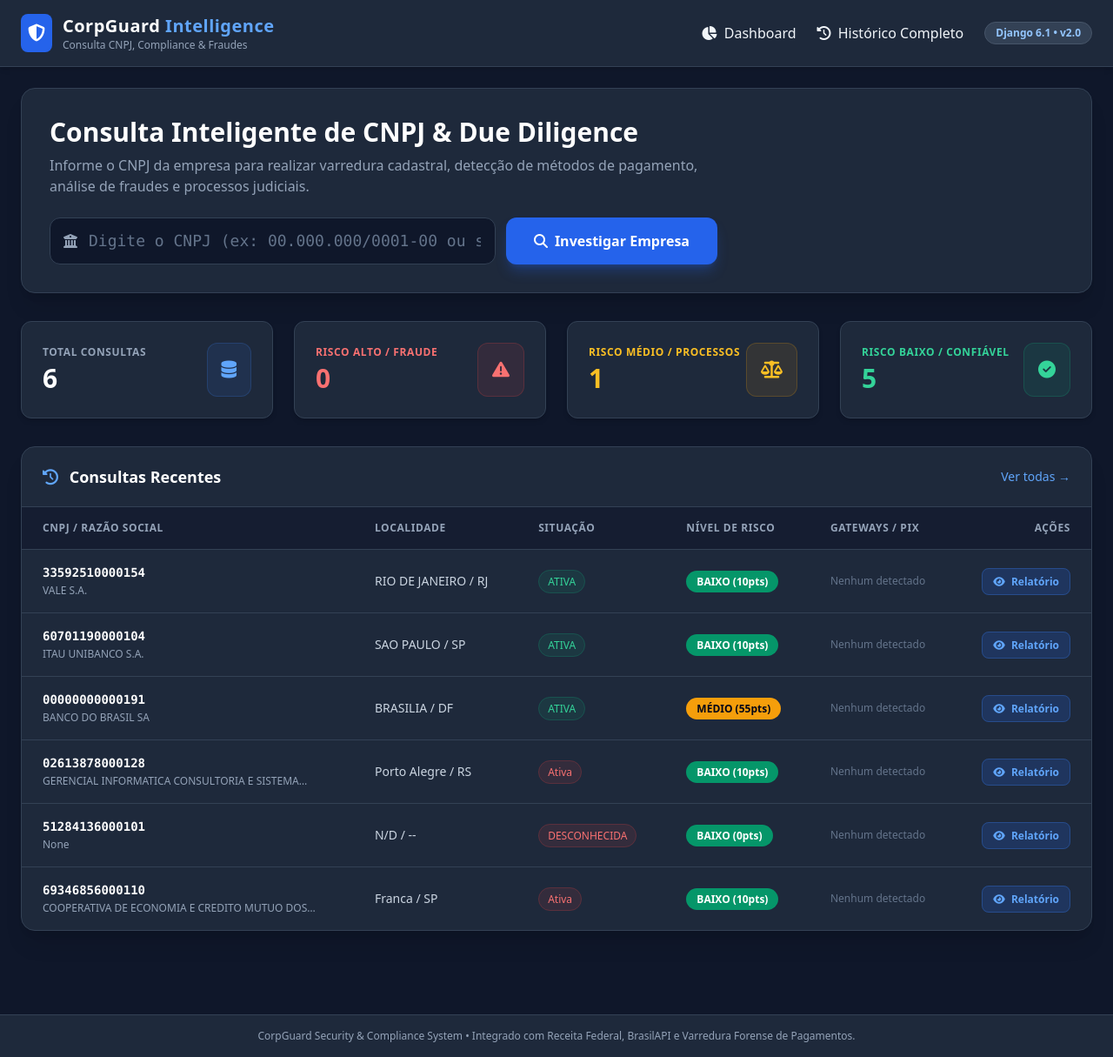
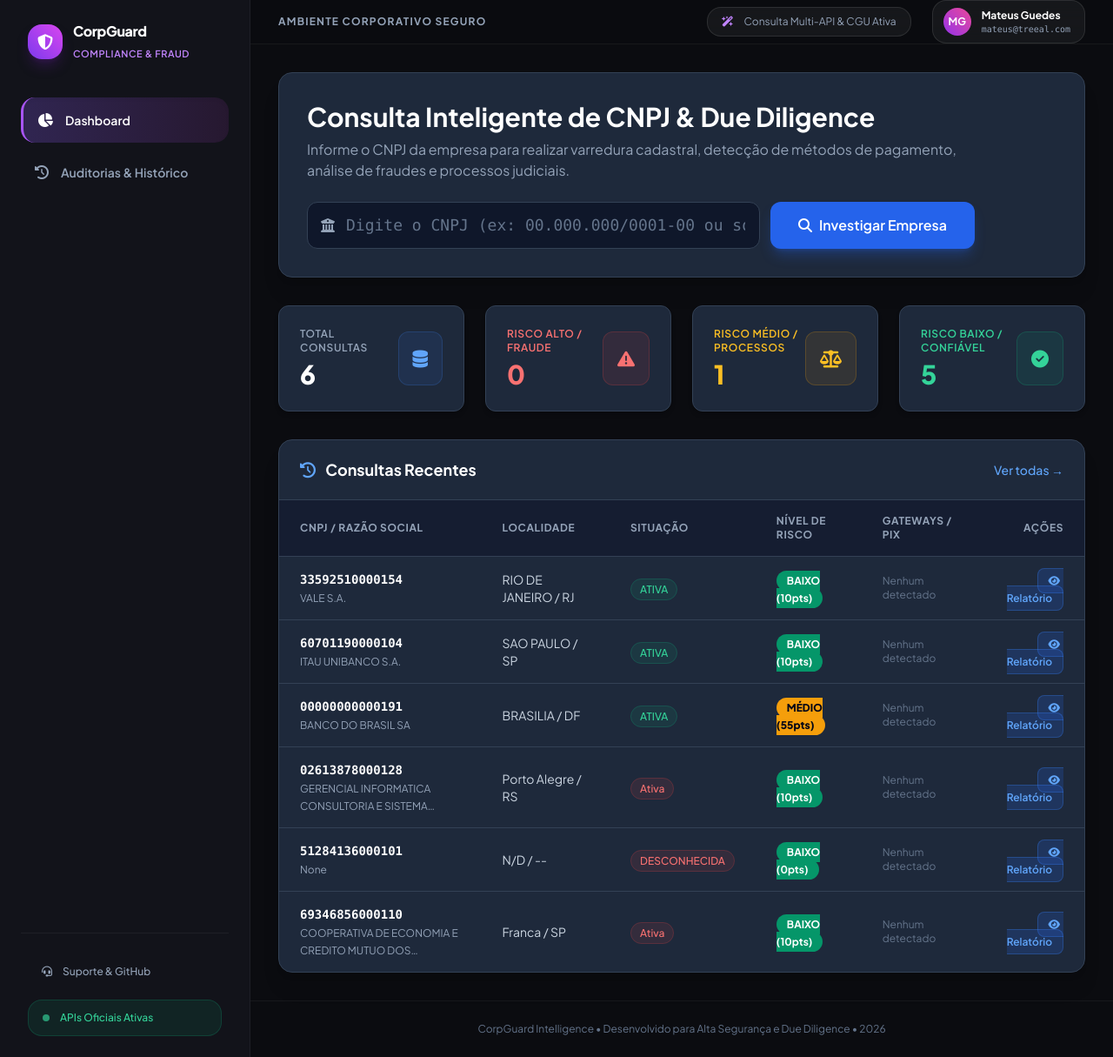
Before and after one commit to mateus17bk/treeal-corporate-security, a Django app: page / in a window 1280 px wide. Shown: the whole page at 87% size. Run offline with Django 5.2, Linux system fonts and the light colour scheme; data comes from the database, SQL or seed files in the repository; some libraries are stand-ins or nearby versions.

Commit message:
ux: Sincroniza base.html na pasta do app corporate_intel para refletir o design Helios Fintech
Co-Authored-By: Claude Code <noreply@anthropic.com>

```diff
--- a/corporate_intel/templates/corporate_intel/base.html
+++ b/corporate_intel/templates/corporate_intel/base.html
@@ -1,57 +1,127 @@
 <!DOCTYPE html>
-<html lang="pt-BR">
+<html lang="pt-BR" class="h-full bg-[#0b0c10]">
 <head>
     <meta charset="UTF-8">
     <meta name="viewport" content="width=device-width, initial-scale=1.0">
-    <title>{% block title %}Corporate Intel & Anti-Fraud Platform{% endblock %}</title>
+    <title>{% block title %}CorpGuard Intelligence • Dashboard{% endblock %}</title>
     <!-- Tailwind CSS CDN -->
     <script src="https://cdn.tailwindcss.com"></script>
     <link rel="stylesheet" href="https://cdnjs.cloudflare.com/ajax/libs/font-awesome/6.4.0/css/all.min.css">
+    <link rel="preconnect" href="https://fonts.googleapis.com">
+    <link rel="preconnect" href="https://fonts.gstatic.com" crossorigin>
+    <link href="https://fonts.googleapis.com/css2?family=Plus+Jakarta+Sans:wght@400;500;600;700;800&family=JetBrains+Mono:wght@400;500&display=swap" rel="stylesheet">
+    <style>
+        body { font-family: 'Plus Jakarta Sans', sans-serif; background-color: #0b0c10; color: #e2e8f0; }
+        .font-mono { font-family: 'JetBrains Mono', monospace; }
+        .glass-card {
+            background: linear-gradient(135deg, rgba(26, 27, 38, 0.75) 0%, rgba(18, 19, 26, 0.85) 100%);
+            backdrop-filter: blur(16px);
+            border: 1px solid rgba(255, 255, 255, 0.07);
+        }
+        .sidebar-item-active {
+            background: linear-gradient(90deg, rgba(139, 92, 246, 0.25) 0%, rgba(217, 70, 239, 0.1) 100%);
+            border-left: 3px solid #a855f7;
+        }
+    </style>
 </head>
-<body class="bg-slate-900 text-slate-100 min-h-screen flex flex-col font-sans">
+<body class="h-full flex overflow-hidden">
 
-    <!-- Navbar -->
-    <nav class="bg-slate-800 border-b border-slate-700 px-6 py-4 flex justify-between items-center shadow-md">
-        <div class="flex items-center space-x-3">
-            <div class="bg-blue-600 p-2 rounded-lg text-white font-bold text-xl">
-                <i class="fa-solid fa-shield-halved"></i>
+    <!-- Sidebar (Estilo Helios Investments / Dark Fintech) -->
+    <aside class="w-72 bg-[#12131a] border-r border-white/5 flex flex-col justify-between hidden lg:flex p-6 shrink-0">
+        <div>
+            <!-- Logo / Brand -->
+            <div class="flex items-center space-x-3 mb-10 px-2">
+                <div class="w-10 h-10 rounded-2xl bg-gradient-to-tr from-violet-600 to-fuchsia-500 flex items-center justify-center text-white shadow-lg shadow-purple-900/40">
+                    <i class="fa-solid fa-shield-halved text-lg"></i>
                 </div>
                 <div>
-                <span class="text-xl font-extrabold tracking-wide text-white">CorpGuard <span class="text-blue-400">Intelligence</span></span>
-                <span class="text-xs block text-slate-400">Consulta CNPJ, Compliance & Fraudes</span>
+                    <span class="text-base font-extrabold tracking-tight text-white block">CorpGuard</span>
+                    <span class="text-[11px] text-purple-400 font-semibold tracking-wider uppercase">Compliance & Fraud</span>
                 </div>
             </div>
+
+            <!-- Navigation Links -->
+            <nav class="space-y-2">
+                <a href="{% url 'dashboard' %}" class="flex items-center space-x-3.5 px-4 py-3.5 rounded-2xl text-sm font-semibold transition {% if request.resolver_match.url_name == 'dashboard' %}sidebar-item-active text-white shadow-inner{% else %}text-slate-400 hover:text-white hover:bg-white/5{% endif %}">
+                    <i class="fa-solid fa-chart-pie text-base"></i>
+                    <span>Dashboard</span>
+                </a>
+                <a href="{% url 'historico' %}" class="flex items-center space-x-3.5 px-4 py-3.5 rounded-2xl text-sm font-semibold transition {% if request.resolver_match.url_name == 'historico' %}sidebar-item-active text-white shadow-inner{% else %}text-slate-400 hover:text-white hover:bg-white/5{% endif %}">
+                    <i class="fa-solid fa-history text-base"></i>
+                    <span>Auditorias & Histórico</span>
+                </a>
+            </nav>
+        </div>
+
+        <!-- Footer / Support inside Sidebar -->
+        <div class="space-y-3 pt-6 border-t border-white/5 px-2">
+            <a href="https://github.com/rtadewald/skills" target="_blank" class="flex items-center space-x-3 px-4 py-3 rounded-2xl text-xs font-medium text-slate-400 hover:text-white hover:bg-white/5 transition">
+                <i class="fa-solid fa-headset text-slate-400"></i>
+                <span>Suporte & GitHub</span>
+            </a>
+            <div class="flex items-center space-x-3 px-4 py-3 rounded-2xl text-xs font-medium text-emerald-400 bg-emerald-500/10 border border-emerald-500/20">
+                <span class="w-2 h-2 rounded-full bg-emerald-400 animate-pulse"></span>
+                <span>APIs Oficiais Ativas</span>
+            </div>
+        </div>
+    </aside>
+
+    <!-- Main Wrapper -->
+    <div class="flex-1 flex flex-col min-w-0 overflow-y-auto">
+
+        <!-- Topbar -->
+        <header class="h-20 bg-[#0b0c10]/80 backdrop-blur-md border-b border-white/5 px-8 flex justify-between items-center sticky top-0 z-40">
+            <div class="flex items-center space-x-4">
+                <span class="text-xs font-bold text-slate-400 uppercase tracking-widest hidden sm:inline">Ambiente Corporativo Seguro</span>
+            </div>
+
+            <!-- Profile & Search Ask Bar -->
             <div class="flex items-center space-x-6">
-            <a href="{% url 'dashboard' %}" class="hover:text-blue-400 transition font-medium"><i class="fa-solid fa-chart-pie mr-1"></i> Dashboard</a>
-            <a href="{% url 'historico' %}" class="hover:text-blue-400 transition font-medium"><i class="fa-solid fa-history mr-1"></i> Histórico Completo</a>
-            <span class="bg-slate-700 text-xs px-3 py-1 rounded-full text-blue-300 font-semibold border border-slate-600">Django 6.1 • v2.0</span>
+                <div class="hidden md:flex items-center bg-white/5 border border-white/10 px-4 py-2 rounded-2xl text-xs text-slate-400 space-x-3">
+                    <i class="fa-solid fa-wand-magic-sparkles text-purple-400"></i>
+                    <span>Consulta Multi-API & CGU Ativa</span>
                 </div>
-    </nav>
+
+                <!-- User Profile Badge -->
+                <div class="flex items-center space-x-3 bg-white/5 border border-white/10 pl-3 pr-4 py-2 rounded-2xl">
+                    <div class="w-8 h-8 rounded-full bg-gradient-to-tr from-purple-600 to-pink-500 flex items-center justify-center font-bold text-white text-xs">
+                        MG
+                    </div>
+                    <div class="text-left">
+                        <span class="text-xs font-bold text-white block">Mateus Guedes</span>
+                        <span class="text-[10px] text-slate-400 block font-mono">mateus@treeal.com</span>
+                    </div>
+                </div>
+            </div>
+        </header>
 
         <!-- Messages / Alerts -->
         {% if messages %}
-    <div class="max-w-7xl mx-auto w-full px-6 mt-4">
+        <div class="max-w-7xl mx-auto w-full px-8 mt-6">
             {% for message in messages %}
-        <div class="p-4 mb-3 rounded-lg shadow-md flex items-center justify-between {% if message.tags == 'error' %}bg-red-900/80 border border-red-700 text-red-100{% elif message.tags == 'success' %}bg-emerald-900/80 border border-emerald-700 text-emerald-100{% else %}bg-blue-900/80 border border-blue-700 text-blue-100{% endif %}">
-            <div class="flex items-center space-x-2">
-                <i class="fa-solid {% if message.tags == 'error' %}fa-triangle-exclamation text-red-300{% else %}fa-circle-check text-emerald-300{% endif %} text-lg"></i>
-                <span>{{ message }}</span>
+            <div class="p-4 rounded-2xl shadow-xl flex items-center justify-between border backdrop-blur-sm {% if message.tags == 'error' %}bg-red-950/80 border-red-800/60 text-red-200{% elif message.tags == 'success' %}bg-emerald-950/80 border-emerald-800/60 text-emerald-200{% else %}bg-purple-950/80 border-purple-800/60 text-purple-200{% endif %}">
+                <div class="flex items-center space-x-3">
+                    <div class="p-2 rounded-xl {% if message.tags == 'error' %}bg-red-500/20 text-red-400{% else %}bg-emerald-500/20 text-emerald-400{% endif %}">
+                        <i class="fa-solid {% if message.tags == 'error' %}fa-triangle-exclamation{% else %}fa-circle-check{% endif %} text-base"></i>
                     </div>
-            <button onclick="this.parentElement.remove()" class="text-sm opacity-70 hover:opacity-100">&times;</button>
+                    <span class="text-sm font-medium">{{ message }}</span>
+                </div>
+                <button onclick="this.parentElement.remove()" class="text-sm opacity-70 hover:opacity-100 px-2">&times;</button>
             </div>
             {% endfor %}
         </div>
         {% endif %}
 
-    <!-- Main Content -->
-    <main class="flex-grow max-w-7xl w-full mx-auto p-6">
+        <!-- Content Block -->
+        <main class="flex-grow max-w-7xl w-full mx-auto p-8">
             {% block content %}{% endblock %}
         </main>
 
         <!-- Footer -->
-    <footer class="bg-slate-800 border-t border-slate-700 py-4 text-center text-xs text-slate-400">
-        CorpGuard Security & Compliance System &bull; Integrado com Receita Federal, BrasilAPI e Varredura Forense de Pagamentos.
+        <footer class="border-t border-white/5 py-6 px-8 text-center text-xs text-slate-500">
+            CorpGuard Intelligence &bull; Desenvolvido para Alta Segurança e Due Diligence &bull; 2026
         </footer>
+    </div>
 
 </body>
 </html>
```
Lines whose indentation alone changed are shown as unchanged.
